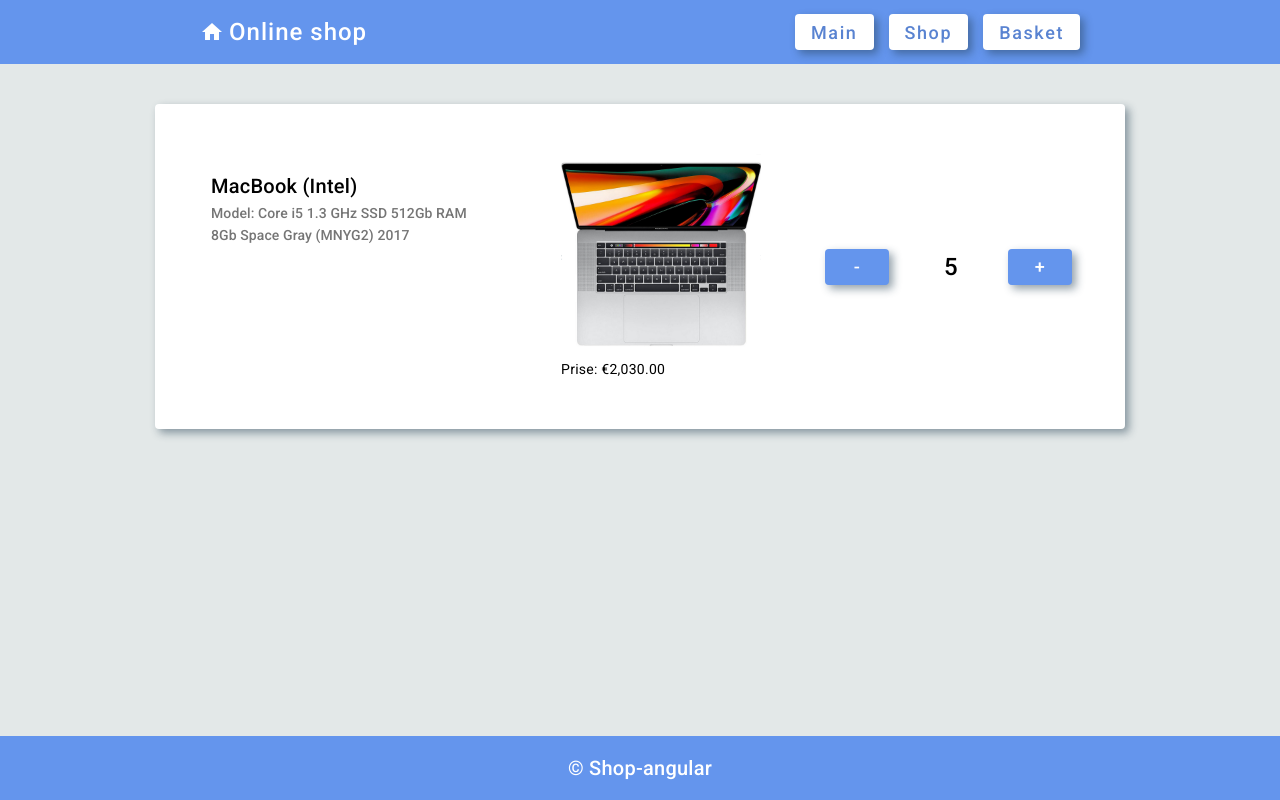
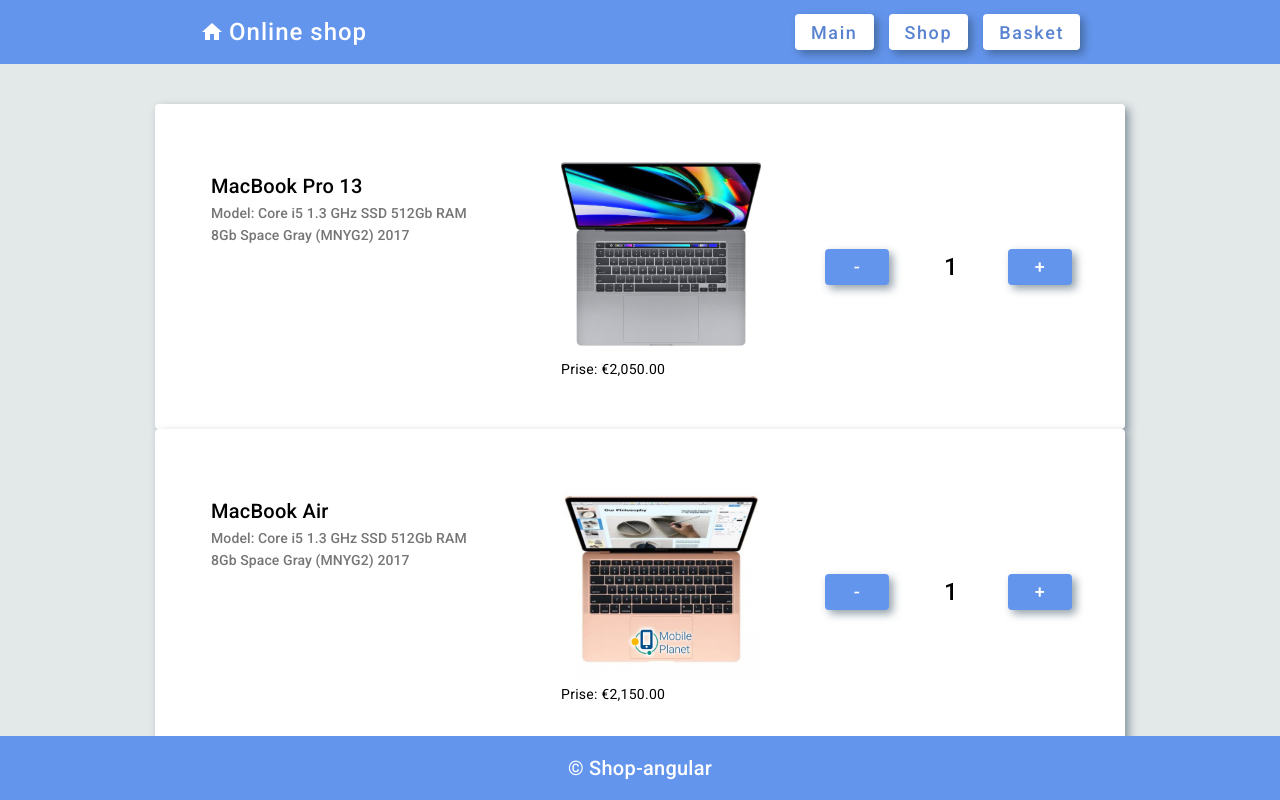
Before and after one commit to tokkaya79/angular-shop, an Angular app: page /basket in a window 1280 px wide. Built offline with nearby package versions, Linux system fonts and the light colour scheme; data requests are answered from the project's data file.

Commit message:
created added and remove items from busket

```diff
--- a/db.json
+++ b/db.json
@@ -107,18 +107,32 @@
   ],
   "basket": [
     {
-      "id": 5,
-      "title": "MacBook (Intel)",
+      "id": 8,
+      "title": "MacBook Pro 13",
       "model": "Core i5 1.3 GHz SSD 512Gb RAM 8Gb Space Gray (MNYG2) 2017",
-      "price": "2030",
-      "image": "assets/images/good5.jpg",
+      "price": "2050",
+      "image": "assets/images/good2.jpg",
       "configure": {
         "chip": "M1",
         "SSD": "226 GB",
         "memory": "16 GB",
         "display": "Retina"
       },
-      "quantity": 5
+      "quantity": 1
+    },
+    {
+      "id": 4,
+      "title": "MacBook Air",
+      "model": "Core i5 1.3 GHz SSD 512Gb RAM 8Gb Space Gray (MNYG2) 2017",
+      "price": "2150",
+      "image": "assets/images/good4.jpg",
+      "configure": {
+        "chip": "M2",
+        "SSD": "226 GB",
+        "memory": "16 GB",
+        "display": "Retina"
+      },
+      "quantity": 1
     }
   ]
 }
--- a/src/app/components/basket/basket.component.html
+++ b/src/app/components/basket/basket.component.html
@@ -9,9 +9,9 @@
     <p>Prise: {{item.price | currency:'EUR'}}</p>
   </mat-card-content>
     <mat-card-actions>
-    <button class="button" mat-flat-button color="accent"  type="button">-</button>
+    <button class="button" mat-flat-button color="accent"  type="button" (click)="minusItem(item)">-</button>
     <span>{{item.quantity}}</span>
-    <button class="button" mat-flat-button color="accent"  type="button">+</button>
+    <button class="button" mat-flat-button color="accent"  type="button" (click)="plusItem(item)">+</button>
   </mat-card-actions>
 </mat-card>
 </div>
--- a/src/app/components/basket/basket.component.ts
+++ b/src/app/components/basket/basket.component.ts
@@ -25,4 +25,24 @@
   ngOnDestroy() {
     if (this.basketSubskription) this.basketSubskription.unsubscribe()
   }
+
+  minusItem(item: IProducts){
+
+    if (item.quantity === 1) {
+      this.ProductsService.removeItemFromBasket(item.id).subscribe(() => {
+          let idx = this.basket.findIndex((data) => data.id === item.id)
+          this.basket.splice(idx, 1)
+      })
+    } else {
+    item.quantity -= 1
+    this.ProductsService.updateProductsToBasket(item).subscribe((data) => {})
+
+    }
+
+  }
+
+  plusItem(item: IProducts) {
+    item.quantity += 1
+    this.ProductsService.updateProductsToBasket(item).subscribe((data) => {})
+  }
 }
--- a/src/services/products.service.ts
+++ b/src/services/products.service.ts
@@ -42,5 +42,9 @@
 
     }
 
+    removeItemFromBasket(id: number) {
+      return this.http.delete<any>(`${this.urlBasket}/${id}`)
+    }
+
 
 }
```
